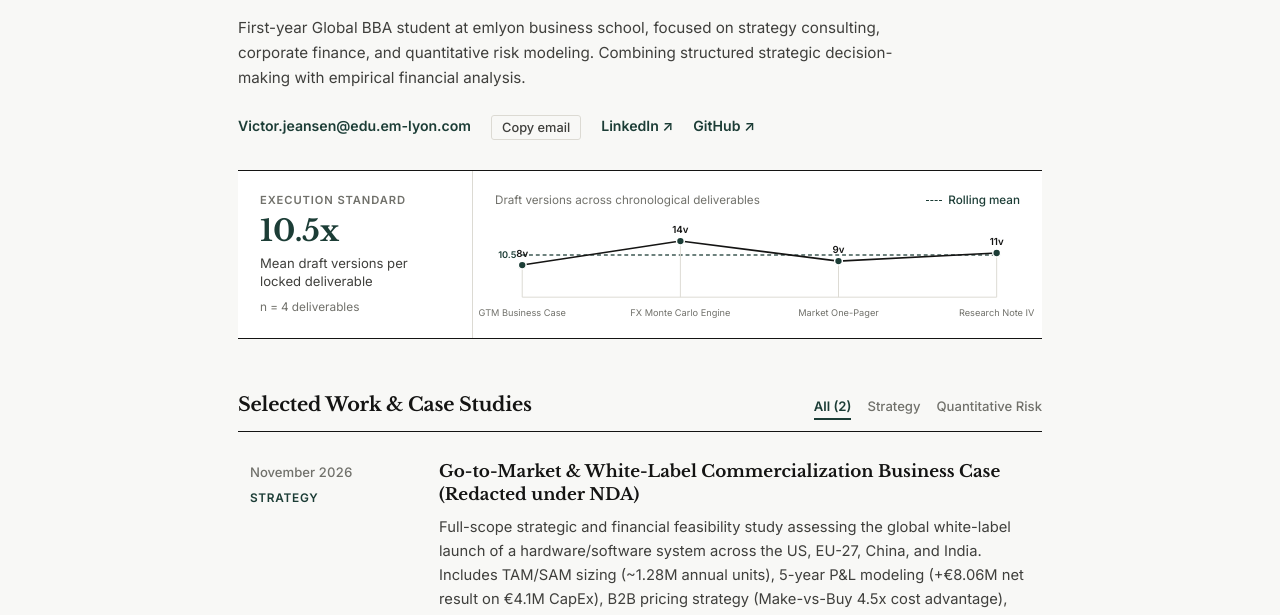
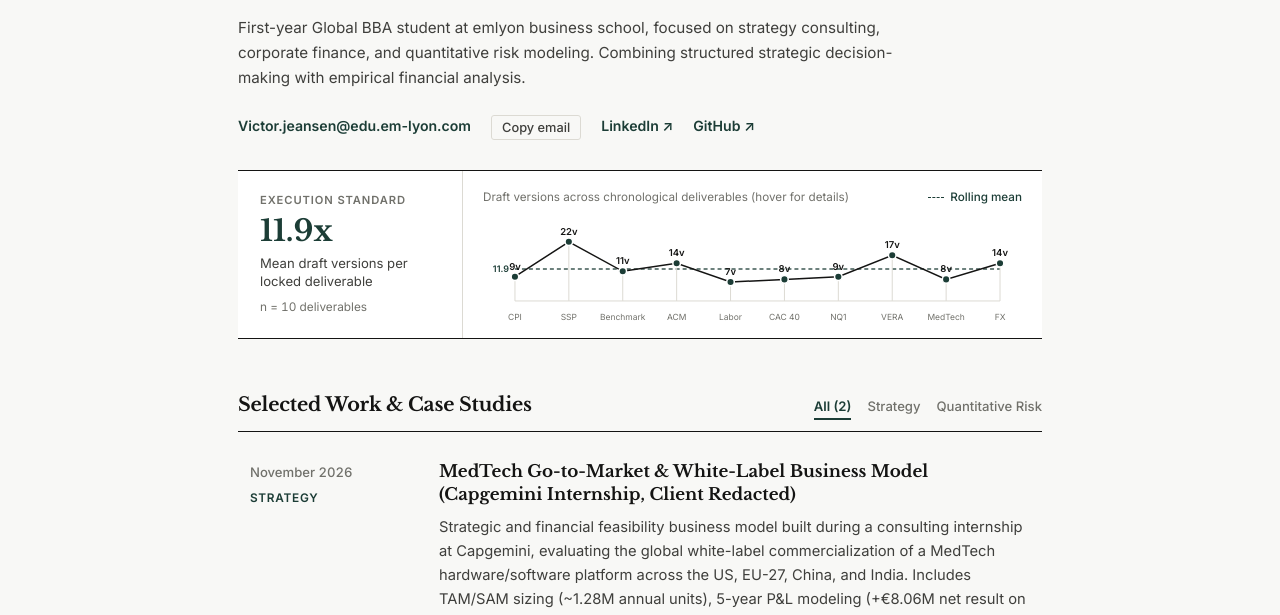
Before and after one commit to victorjeansen/victorjeansen.github.io, a plain HTML site: page index.html in a window 1280 px wide. Shown: the part 183-798 px from the top of the page. Drawn offline with nearby package versions, Linux system fonts and the light colour scheme.

Commit message:
Adjust layout and content in index.html

```diff
--- a/index.html
+++ b/index.html
@@ -138,7 +138,7 @@
     /* Iterative Rigor Chart Band */
     .rigor-band {
       display: grid;
-      grid-template-columns: 235px 1fr;
+      grid-template-columns: 225px 1fr;
       border-top: 1.5px solid var(--rule-dark);
       border-bottom: 1.5px solid var(--rule-dark);
       background-color: var(--surface);
@@ -187,7 +187,7 @@
     }
 
     .rigor-chart-wrap {
-      padding: 14px 22px 10px;
+      padding: 14px 20px 10px;
       display: flex;
       flex-direction: column;
       justify-content: center;
@@ -218,7 +218,7 @@
 
     #revisionChart {
       width: 100%;
-      height: 108px;
+      height: 114px;
       display: block;
       overflow: visible;
     }
@@ -492,7 +492,7 @@
         padding: 16px 18px;
       }
       .rigor-chart-wrap {
-        padding: 14px 18px 12px;
+        padding: 14px 16px 12px;
       }
       .entry {
         grid-template-columns: 1fr;
@@ -535,7 +535,7 @@
       </div>
     </header>
 
-    <!-- Iterative Rigor Strip (Auto-calculates mean & updates chart) -->
+    <!-- Iterative Rigor Chart Band (Auto-calculates mean & updates chart) -->
     <div class="rigor-band fade-in stagger-1" aria-label="Deliverable revision history">
       <div class="rigor-summary">
         <div class="rigor-kicker">Execution Standard</div>
@@ -545,10 +545,10 @@
       </div>
       <div class="rigor-chart-wrap">
         <div class="rigor-chart-header">
-          <span>Draft versions across chronological deliverables</span>
+          <span>Draft versions across chronological deliverables (hover for details)</span>
           <span class="rigor-legend"><span class="rigor-legend-line"></span> Rolling mean</span>
         </div>
-        <svg id="revisionChart" viewBox="0 0 540 108" role="img" aria-label="Chart of draft versions per deliverable"></svg>
+        <svg id="revisionChart" viewBox="0 0 540 114" role="img" aria-label="Chart of draft versions per deliverable"></svg>
       </div>
     </div>
 
@@ -568,20 +568,20 @@
           <span class="entry-domain">Strategy</span>
         </div>
         <div class="entry-main">
-          <h3 class="entry-title">Go-to-Market & White-Label Commercialization Business Case (Redacted under NDA)</h3>
+          <h3 class="entry-title">MedTech Go-to-Market & White-Label Business Model (Capgemini Internship, Client Redacted)</h3>
           <p class="entry-desc">
-            Full-scope strategic and financial feasibility study assessing the global white-label launch of a hardware/software system across the US, EU-27, China, and India. Includes TAM/SAM sizing (~1.28M annual units), 5-year P&L modeling (+€8.06M net result on €4.1M CapEx), B2B pricing strategy (Make-vs-Buy 4.5x cost advantage), and multi-variable sensitivity stress-testing.
+            Strategic and financial feasibility business model built during a consulting internship at Capgemini, evaluating the global white-label commercialization of a MedTech hardware/software platform across the US, EU-27, China, and India. Includes TAM/SAM sizing (~1.28M annual units), 5-year P&L modeling (+€8.06M net result on €4.1M CapEx), B2B pricing strategy (Make-vs-Buy 4.5x cost advantage), and sensitivity stress-testing.
           </p>
           <div class="entry-bottom">
             <div class="tags">
-              <span class="tag">Strategy Consulting</span>
+              <span class="tag">Capgemini Internship</span>
               <span class="tag">Market Sizing</span>
               <span class="tag">5-Year P&L</span>
               <span class="tag">B2B Pricing</span>
             </div>
             <div class="entry-links">
               <a href="assets/Business_case_EN_REDACTED_ENG.pdf" target="_blank" rel="noopener">Read Business Case (PDF) <span class="arrow">→</span></a>
-              <a href="mailto:Victor.jeansen@edu.em-lyon.com?subject=Inquiry%20%E2%80%94%20Go-to-Market%20%26%20White-Label%20Business%20Case" class="inquire-link">Inquire <span class="arrow">→</span></a>
+              <a href="mailto:Victor.jeansen@edu.em-lyon.com?subject=Inquiry%20%E2%80%94%20MedTech%20Go-to-Market%20Business%20Model" class="inquire-link">Inquire <span class="arrow">→</span></a>
             </div>
           </div>
         </div>
@@ -679,10 +679,16 @@
     // DATA SOURCE: Add a new object here after each deliverable to auto-update
     // =========================================================================
     const deliverables = [
-      { label: "GTM Business Case", revisions: 8 },
-      { label: "FX Monte Carlo Engine", revisions: 14 },
-      { label: "Market One-Pager", revisions: 9 },
-      { label: "Research Note IV", revisions: 11 }
+      { short: "CPI", title: "BEM: CPI Basket & Growth Analysis", revisions: 9 },
+      { short: "SSP", title: "SSP: SDG15 & La Grappe", revisions: 22 },
+      { short: "Benchmark", title: "Decoding Research: Academic Benchmark", revisions: 11 },
+      { short: "ACM", title: "ACM: C2C Market Analysis", revisions: 14 },
+      { short: "Labor", title: "BEM: Regional Income & US Labor Dynamics", revisions: 7 },
+      { short: "CAC 40", title: "BEM: CAC 40 Returns & Macro Volatility", revisions: 8 },
+      { short: "NQ1", title: "NQ1: Market One-Pager", revisions: 9 },
+      { short: "VERA", title: "Le Wagon: VERA Consulting Agent", revisions: 17 },
+      { short: "MedTech", title: "Capgemini: MedTech Business Model", revisions: 8 },
+      { short: "FX", title: "FX Engine: FX Hedging & Monte Carlo Engine", revisions: 14 }
     ];
 
     function renderRevisionChart(data) {
@@ -698,15 +704,15 @@
       sampleEl.textContent = `n = ${n} deliverables`;
 
       const width = 540;
-      const height = 108;
-      const padLeft = 28;
-      const padRight = 24;
-      const padTop = 18;
+      const height = 114;
+      const padLeft = 32;
+      const padRight = 22;
+      const padTop = 20;
       const padBottom = 24;
       const plotW = width - padLeft - padRight;
       const plotH = height - padTop - padBottom;
 
-      const maxVal = Math.max(...data.map(d => d.revisions), 16);
+      const maxVal = Math.max(...data.map(d => d.revisions)) * 1.18;
       const minVal = 0;
 
       const xPos = (i) => n === 1
@@ -723,28 +729,28 @@
         <line x1="${padLeft}" y1="${baseLineY}" x2="${width - padRight}" y2="${baseLineY}" stroke="#dcdad3" stroke-width="1" />
         <!-- Rolling Mean Benchmark Line -->
         <line x1="${padLeft}" y1="${meanY}" x2="${width - padRight}" y2="${meanY}" stroke="#1c3d36" stroke-width="1.5" stroke-dasharray="4 3" opacity="0.85" />
-        <text x="${padLeft - 6}" y="${parseFloat(meanY) + 3}" text-anchor="end" font-size="9.5" font-weight="600" fill="#1c3d36">${mean.toFixed(1)}</text>
+        <text x="${padLeft - 6}" y="${parseFloat(meanY) + 3}" text-anchor="end" font-size="9" font-weight="600" fill="#1c3d36">${mean.toFixed(1)}</text>
       `;
 
       // Connecting trajectory path
       if (n > 1) {
         const points = data.map((d, i) => `${xPos(i).toFixed(1)},${yPos(d.revisions).toFixed(1)}`).join(' ');
-        svgContent += `<polyline fill="none" stroke="#141413" stroke-width="1.6" points="${points}" />`;
+        svgContent += `<polyline fill="none" stroke="#141413" stroke-width="1.5" points="${points}" />`;
       }
 
       // Data points, stems, value labels & x-axis labels
       data.forEach((d, i) => {
         const cx = xPos(i).toFixed(1);
         const cy = yPos(d.revisions).toFixed(1);
-        const labelY = (parseFloat(cy) - 8).toFixed(1);
+        const labelY = (parseFloat(cy) - 7).toFixed(1);
 
         svgContent += `
           <line x1="${cx}" y1="${cy}" x2="${cx}" y2="${baseLineY}" stroke="#dcdad3" stroke-width="1" />
-          <circle class="chart-dot" cx="${cx}" cy="${cy}" r="4" fill="#1c3d36" stroke="#ffffff" stroke-width="1.5">
-            <title>${d.label}: ${d.revisions} draft versions</title>
+          <circle class="chart-dot" cx="${cx}" cy="${cy}" r="3.8" fill="#1c3d36" stroke="#ffffff" stroke-width="1.5">
+            <title>${d.title} — ${d.revisions} draft versions</title>
           </circle>
-          <text x="${cx}" y="${labelY}" text-anchor="middle" font-size="10" font-weight="600" fill="#141413">${d.revisions}v</text>
-          <text x="${cx}" y="${height - 5}" text-anchor="middle" font-size="9.5" fill="#71716b">${d.label}</text>
+          <text x="${cx}" y="${labelY}" text-anchor="middle" font-size="9.5" font-weight="600" fill="#141413">${d.revisions}v</text>
+          <text x="${cx}" y="${height - 5}" text-anchor="middle" font-size="8.5" fill="#71716b">${d.short}</text>
         `;
       });
 
```
